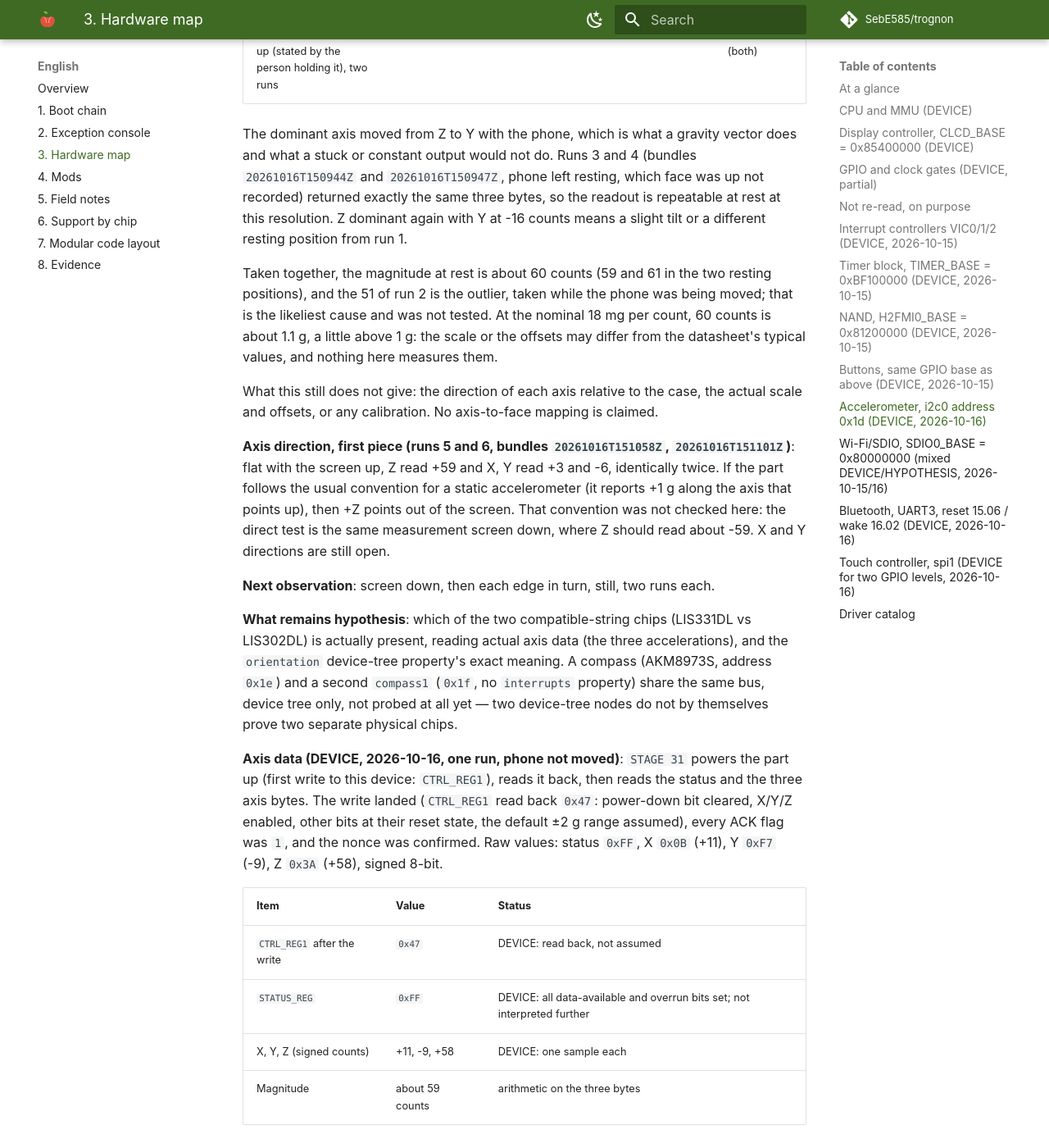
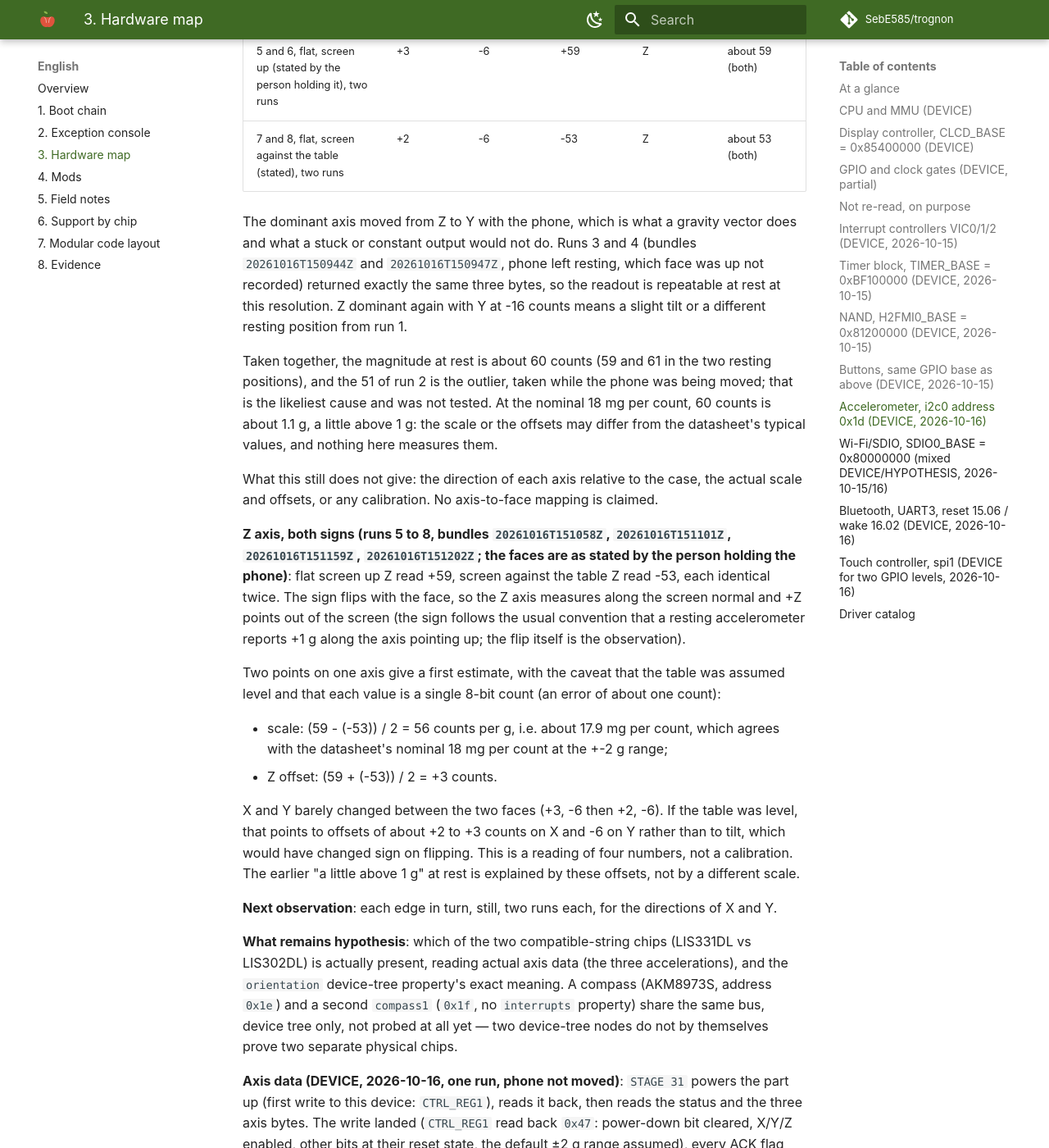
Before and after one commit to SebE585/trognon, an MkDocs documentation site: the page built from docs/en/03-hardware-map.md, in a window 1280 px wide and 1400 px high, scrolled down 9212 px. Shown: the whole window at 82% size. Built offline with MkDocs 1.6.1 and Material for MkDocs 9.7.7, drawn with Linux system fonts in a browser that asks for light colours; comment, search, counter and statistics services are not loaded; some of the changed text lies outside the part shown.

Commit message:
hardware map: accelerometer Z flips sign with the face, first scale estimate

```diff
--- a/docs/en/03-hardware-map.md
+++ b/docs/en/03-hardware-map.md
@@ -16,7 +16,7 @@
 | Timer block | Tick rate confirmed at 24 MHz | Timer interrupt not proven; IRQ-ack offsets and sequence not validated on this SoC | [Timer block](#timer-block-timer_base-0xbf100000-device-2026-10-15) |
 | NAND | Chip ID read on CE0/CE1 | CE2-CE15, bus 1, and any page access | [NAND](#nand-h2fmi0_base-0x81200000-device-2026-10-15) |
 | Buttons | All 5 buttons mapped by GPIO difference | Mapping found by observed difference, not by name | [Buttons](#buttons-same-gpio-base-as-above-device-2026-10-15) |
-| Accelerometer | Identifier read; powered up with a verified write; axes read in two orientations plus a repeatable resting reading, dominant axis moved Z to Y, magnitude about 60 counts at rest | Exact chip model, axis directions, scale and calibration | [Accelerometer](#accelerometer-i2c0-address-0x1d-device-2026-10-16) |
+| Accelerometer | Identifier read; powered up with a verified write; axes read in several orientations, repeatable at rest; Z flips sign with the face (+59 / -53), giving about 56 counts per g and a +3 count offset on Z | Exact chip model, axis directions, scale and calibration | [Accelerometer](#accelerometer-i2c0-address-0x1d-device-2026-10-16) |
 | Wi-Fi/SDIO | Base address and GPIO lines confirmed; SDHCI layout confirmed in the IOP's own firmware | Which register window the IOP's SDHCI driver actually uses, and why CPU-side writes don't stick | [Wi-Fi/SDIO](#wi-fisdio-sdio0_base-0x80000000-mixed-devicehypothesis-2026-10-1516) |
 | Touch controller | Reset and chip-select GPIO levels read (one run) | Polarity, power and clock via the PMU, SPI transaction, any response | [Bluetooth](#bluetooth-uart3-reset-1506-wake-1602-device-2026-10-16) |
 
@@ -247,6 +247,83 @@
 | 2, after moving it | +19 | +47 | +8 | Y | about 51 |
 | 3 and 4, phone resting, two consecutive runs | +2 | -16 | +59 | Z | about 61 (both) |
 | 5 and 6, flat, screen up (stated by the person holding it), two runs | +3 | -6 | +59 | Z | about 59 (both) |
+| 7 and 8, flat, screen against the table (stated), two runs | +2 | -6 | -53 | Z | about 53 (both) |
+
+The dominant axis moved from Z to Y with the phone, which is what a gravity vector does and
+what a stuck or constant output would not do. Runs 3 and 4 (bundles `20261016T150944Z` and
+`20261016T150947Z`, phone left resting, which face was up not recorded) returned exactly the
+same three bytes, so the readout is repeatable at rest at this resolution. Z dominant again
+with Y at -16 counts means a slight tilt or a different resting position from run 1.
+
+Taken together, the magnitude at rest is about 60 counts (59 and 61 in the two resting
+positions), and the 51 of run 2 is the outlier, taken while the phone was being moved; that
+is the likeliest cause and was not tested. At the nominal 18 mg per count, 60 counts is
+about 1.1 g, a little above 1 g: the scale or the offsets may differ from the datasheet's
+typical values, and nothing here measures them.
+
+What this still does not give: the direction of each axis relative to the case, the actual
+scale and offsets, or any calibration. No axis-to-face mapping is claimed.
+
+**Z axis, both signs (runs 5 to 8, bundles `20261016T151058Z`, `20261016T151101Z`,
+`20261016T151159Z`, `20261016T151202Z`; the faces are as stated by the person holding the
+phone)**: flat screen up Z read +59, screen against the table Z read -53, each identical
+twice. The sign flips with the face, so the Z axis measures along the screen normal and
++Z points out of the screen (the sign follows the usual convention that a resting
+accelerometer reports +1 g along the axis pointing up; the flip itself is the observation).
+
+Two points on one axis give a first estimate, with the caveat that the table was assumed
+level and that each value is a single 8-bit count (an error of about one count):
+
+- scale: (59 - (-53)) / 2 = 56 counts per g, i.e. about 17.9 mg per count, which agrees with
+  the datasheet's nominal 18 mg per count at the +-2 g range;
+- Z offset: (59 + (-53)) / 2 = +3 counts.
+
+X and Y barely changed between the two faces (+3, -6 then +2, -6). If the table was level,
+that points to offsets of about +2 to +3 counts on X and -6 on Y rather than to tilt, which
+would have changed sign on flipping. This is a reading of four numbers, not a calibration.
+The earlier "a little above 1 g" at rest is explained by these offsets, not by a different
+scale.
+
+**Next observation**: each edge in turn, still, two runs each, for the directions of X and
+Y.
+
+**What remains hypothesis**: which of the two compatible-string chips (LIS331DL vs LIS302DL)
+is actually present, reading actual axis data (the three accelerations), and the
+`orientation` device-tree property's exact meaning. A compass (AKM8973S, address `0x1e`)
+and a second `compass1` (`0x1f`, no `interrupts` property) share the same bus, device tree
+only, not probed at all yet — two device-tree nodes do not by themselves prove two separate
+physical chips.
+
+**Axis data (DEVICE, 2026-10-16, one run, phone not moved)**: `STAGE 31` powers the part up
+(first write to this device: `CTRL_REG1`), reads it back, then reads the status and the three
+axis bytes. The write landed (`CTRL_REG1` read back `0x47`: power-down bit cleared, X/Y/Z
+enabled, other bits at their reset state, the default ±2 g range assumed), every ACK flag was
+`1`, and the nonce was confirmed. Raw values: status `0xFF`, X `0x0B` (+11), Y `0xF7` (-9),
+Z `0x3A` (+58), signed 8-bit.
+
+| Item | Value | Status |
+|---|---|---|
+| `CTRL_REG1` after the write | `0x47` | DEVICE: read back, not assumed |
+| `STATUS_REG` | `0xFF` | DEVICE: all data-available and overrun bits set; not interpreted further |
+| X, Y, Z (signed counts) | +11, -9, +58 | DEVICE: one sample each |
+| Magnitude | about 59 counts | arithmetic on the three bytes |
+
+With the datasheet's nominal 18 mg per count at ±2 g (a datasheet figure, not measured here)
+that is about 1.07 g, with Z dominant: consistent with gravity on one axis, which says the
+chip is alive and the data is plausible. It does **not** say which physical face is up, the
+axis signs, or that the scale is right: one still sample cannot separate those.
+
+**Second run, phone moved (DEVICE, same day, bundle `20261016T150844Z-trace_accel_axes`)**: the
+same payload, the same register readback (`0x47`), after the phone was moved to another
+orientation (not recorded precisely: held by hand, which face was up was not noted).
+
+| Run | X | Y | Z | Dominant axis | Magnitude (counts) |
+|---|---|---|---|---|---|
+| 1, as first held | +11 | -9 | +58 | Z | about 59 |
+| 2, after moving it | +19 | +47 | +8 | Y | about 51 |
+| 3 and 4, phone resting, two consecutive runs | +2 | -16 | +59 | Z | about 61 (both) |
+| 5 and 6, flat, screen up (stated by the person holding it), two runs | +3 | -6 | +59 | Z | about 59 (both) |
+| 7 and 8, flat, screen against the table (stated), two runs | +2 | -6 | -53 | Z | about 53 (both) |
 
 The dominant axis moved from Z to Y with the phone, which is what a gravity vector does and
 what a stuck or constant output would not do. Runs 3 and 4 (bundles `20261016T150944Z` and
```
Also changed, not shown: docs/en/08-evidence.md (+1 -1 lines).
